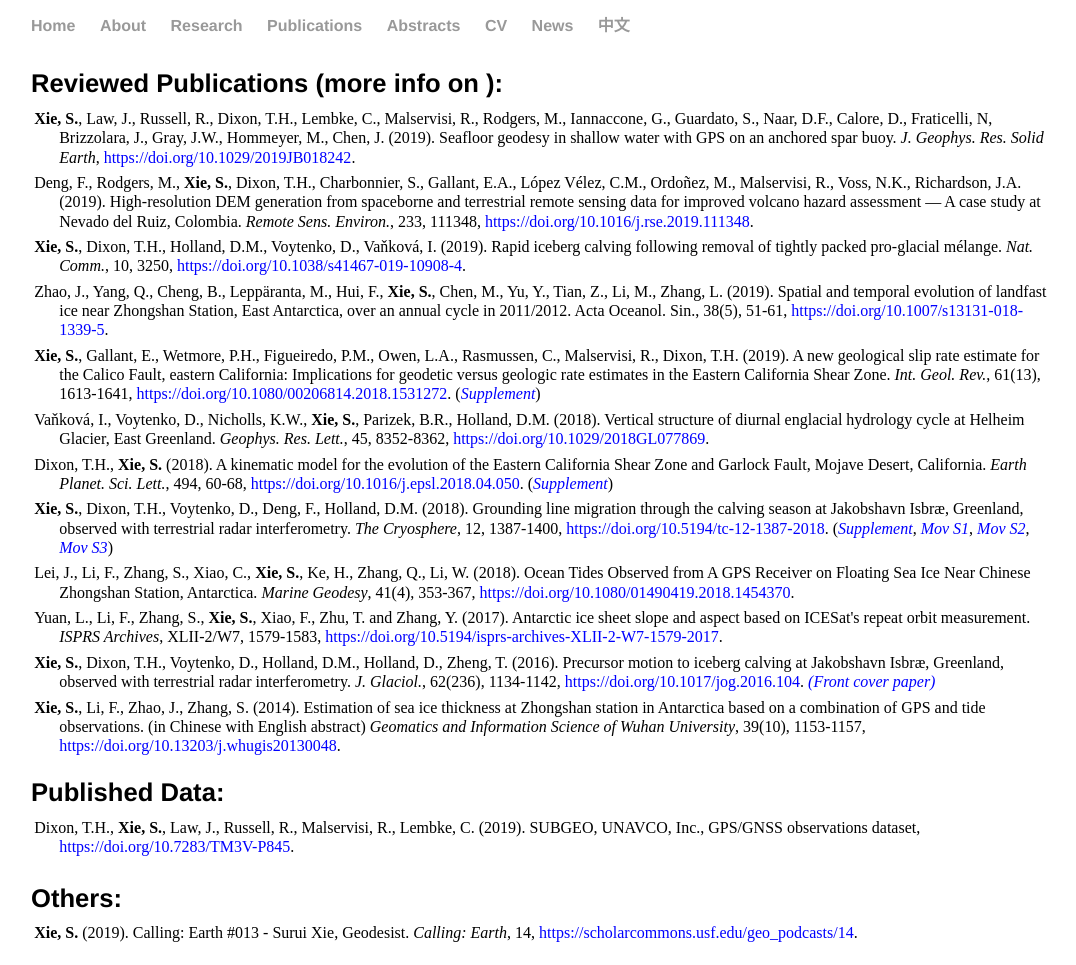
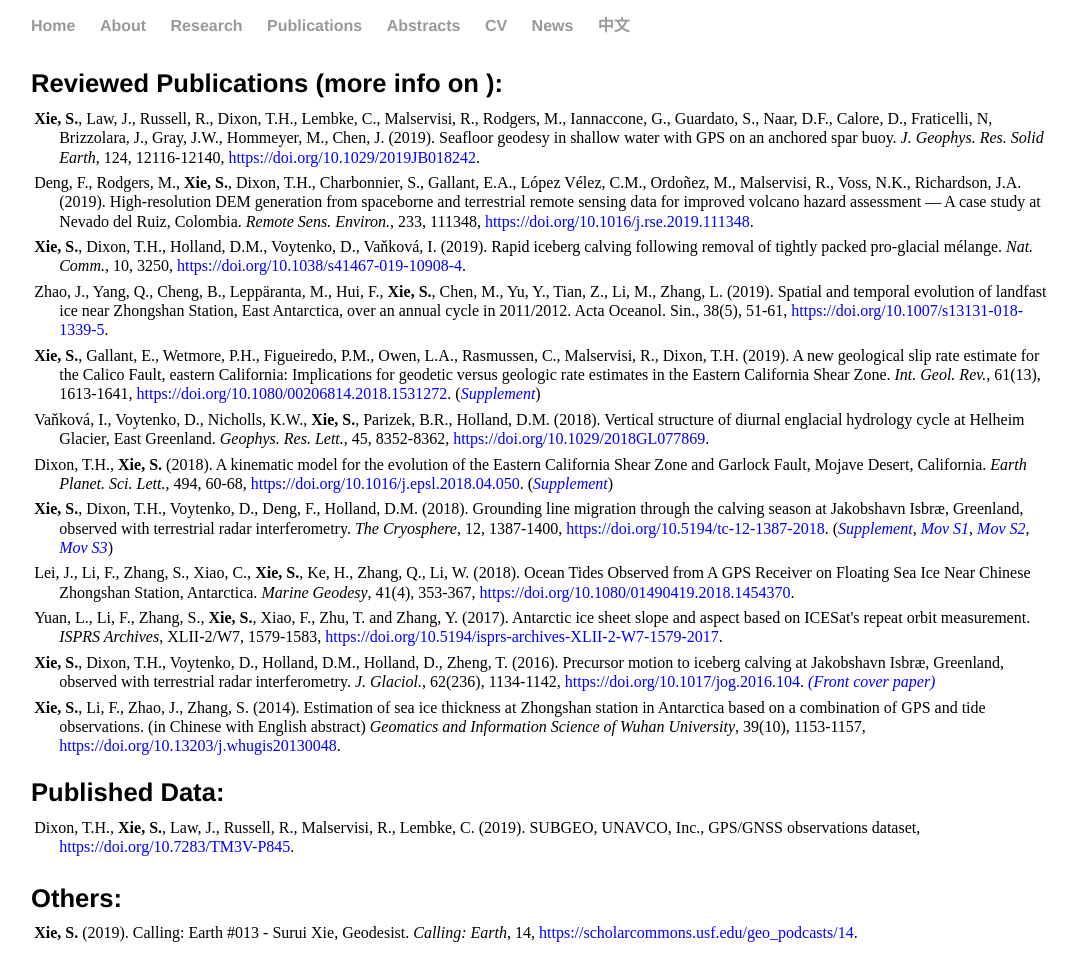
Before and after one commit to suruixie/suruixie.github.io, a Jekyll site: the page built from publications/index.html, in a window 1280 px wide. Shown: the whole page, without its empty margins (97-1173 px from the left). Built offline with Jekyll 4.4.1, drawn with Linux system fonts in a browser that asks for light colours; a style sheet for code colours, icons or effects is not loaded.

Commit message:
Update index.html

```diff
--- a/publications/index.html
+++ b/publications/index.html
@@ -6,7 +6,7 @@
 <div class="publications">
 	<h4 style="margin-bottom:0.3em;">Reviewed Publications (more info on <a  href="https://scholar.google.com/citations?hl=en&user=kF4StsMAAAAJ&view_op=list_works" style="color:#0000FF;"><i class="ai ai-google-scholar ai-2x"></i></a>): </h4>
 	<p  class="publist" style="font-size:1.0em;">
-	        <strong>Xie, S.</strong>, Law, J., Russell, R., Dixon, T.H., Lembke, C., Malservisi, R., Rodgers, M., Iannaccone, G., Guardato, S., Naar, D.F., Calore, D., Fraticelli, N, Brizzolara, J., Gray, J.W., Hommeyer, M., Chen, J. (2019). Seafloor geodesy in shallow water with GPS on an anchored spar buoy. <em>J. Geophys. Res. Solid Earth</em>, <a href="https://doi.org/10.1029/2019JB018242" style="color:#0000FF;">https://doi.org/10.1029/2019JB018242</a>. <br>
+	        <strong>Xie, S.</strong>, Law, J., Russell, R., Dixon, T.H., Lembke, C., Malservisi, R., Rodgers, M., Iannaccone, G., Guardato, S., Naar, D.F., Calore, D., Fraticelli, N, Brizzolara, J., Gray, J.W., Hommeyer, M., Chen, J. (2019). Seafloor geodesy in shallow water with GPS on an anchored spar buoy. <em>J. Geophys. Res. Solid Earth</em>, 124, 12116-12140, <a href="https://doi.org/10.1029/2019JB018242" style="color:#0000FF;">https://doi.org/10.1029/2019JB018242</a>. <br>
 	<p  class="publist" style="font-size:1.0em;">
 	        Deng, F., Rodgers, M., <strong>Xie, S.</strong>, Dixon, T.H., Charbonnier, S., Gallant, E.A., López Vélez, C.M., Ordoñez, M., Malservisi, R., Voss, N.K., Richardson, J.A. (2019). High-resolution DEM generation from spaceborne and terrestrial remote sensing data for improved volcano hazard assessment — A case study at Nevado del Ruiz, Colombia. <em>Remote Sens. Environ.</em>, 233, 111348, <a href="https://doi.org/10.1016/j.rse.2019.111348" style="color:#0000FF;">https://doi.org/10.1016/j.rse.2019.111348</a>. <br>
 	<p  class="publist" style="font-size:1.0em;">
```
